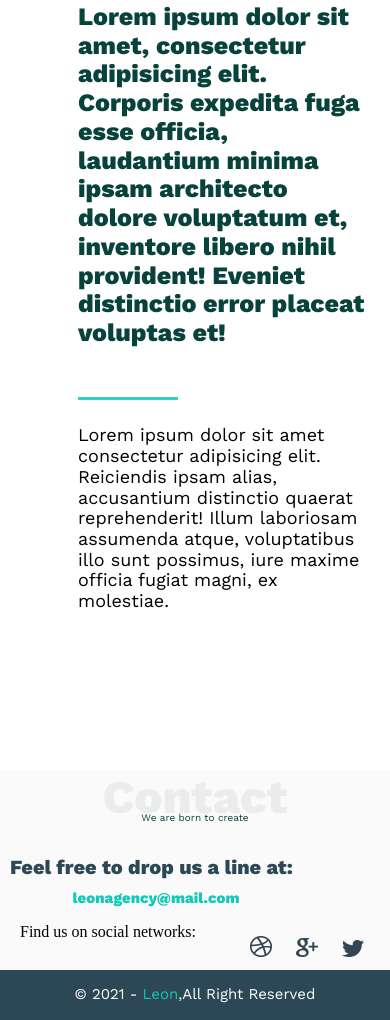
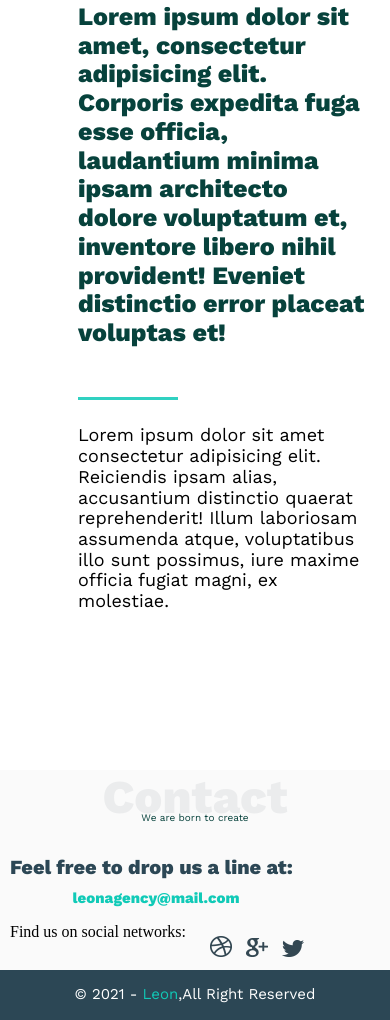
Before and after one commit to Ali-Said1/Leon-Template, a plain HTML site: page index.html in a window 390 px wide. Shown: the part 5755-6775 px from the top of the page. Drawn offline with nearby package versions, Linux system fonts and the light colour scheme.

Commit message:
Mobile version mistake fixed

```diff
--- a/css/style.css
+++ b/css/style.css
@@ -1107,6 +1107,13 @@ header div:not([class="Hello"]){
     height: 200px;
     margin-top: 100px;
   }
+  .contact .container .mail-social .findus .find{
+    margin-right: 10px;
+    margin-left: 10px;
+  }
+  .contact .container .mail-social .findus a{
+    margin-left: 10px;
+  }
   .contact .container{
     width: 100%;
     height: 200px;
```
